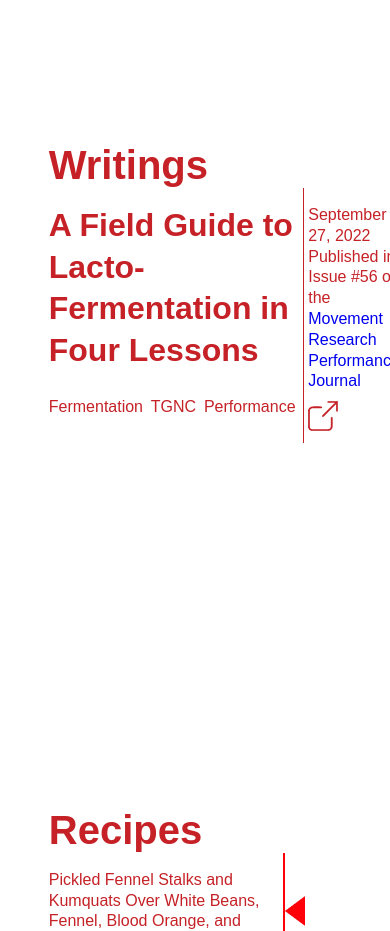
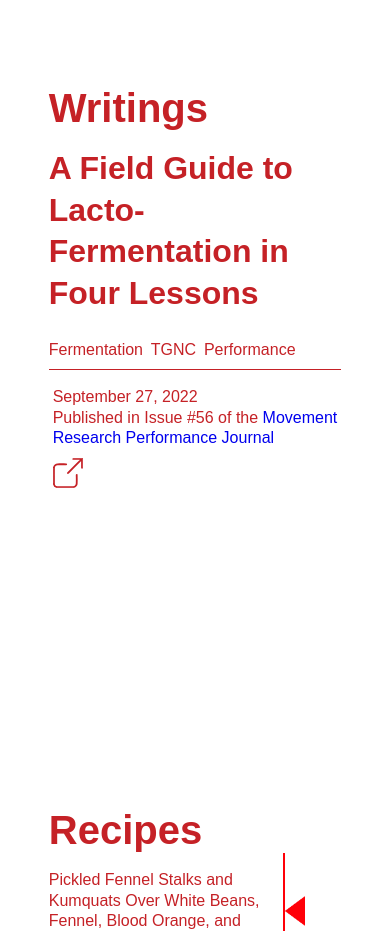
Before and after one commit to ampersand-paris/ampersand-paris-website, a React (Create React App) app: page /creative in a window 390 px wide. Shown: the part 7140-8071 px from the top of the page. Built offline with nearby package versions, Linux system fonts and the light colour scheme; the HTML template or start-up script is replaced by a standard one; a web font is replaced by a local one.

Commit message:
bug fixes

```diff
--- a/src/Ampersand/Components/Writings.js
+++ b/src/Ampersand/Components/Writings.js
@@ -6,8 +6,8 @@ const Writings = () => {
             <div class="seventy-five full-height flex column just-center">
 	            <h1 className="bright-red no-space">Writings</h1>
                 <div className="flex relative z-index-100">
-                    <div className="flex">
-                        <div className="fifty-percent flex column red-border-right">
+                    <div className="flex mobile-column">
+                        <div className="fifty-percent flex column red-border-right mobile-border-bottom">
                             <h2 className="writing-title bright-red ">A Field Guide to Lacto-Fermentation in Four Lessons</h2>
                             <div className="flex no-space">
                                 <p className="tech-padding-first">Fermentation</p>
--- a/src/Menus/LeftMenu.js
+++ b/src/Menus/LeftMenu.js
@@ -47,7 +47,7 @@ const LeftMenu = (props) => {
         <div className="z-index h-one-hundred left-menu flex" id="left-menu">
             <div className="z-index relative menu-width h-one-hundred flex column just-center menu-side-padding white-border-right bg-bright-red cursor">
                 <img onClick={props.active} className="z-index absolute left-menu-triangle-close cursor" id="left-close" src="./Images/WhiteTriangle.png" />
-                <h3 className="sub-title absolute white opacity-80 ">UX/UI Engineer</h3>
+                <h3 className="sub-title absolute white opacity-80 ">UX/UI <br></br>Engineer</h3>
                 <div>
                     <h3 onClick={scrollAbout} className="white menu cursor">about</h3>
                     <h3 onClick={scrollSkills} className="white menu cursor">skills</h3>
--- a/src/Portfolio/Components/Experience.js
+++ b/src/Portfolio/Components/Experience.js
@@ -55,7 +55,7 @@ const Experience = () => {
     return (
         <>
             <a id="experience"></a>
-            <div className="stnd-padding full-height flex column al-center just-center bg-bright-red">
+            <div className="stnd-padding full-height flex column al-center just-center bg-bright-red mobile-h-one-hundred">
                 <div className="white-border border-radius text-padding text-width bg-white experience-height">
                     <h1 className="bright-red sub-title opacity-80 no-space">Experience</h1>
                     <div className="flex w-one-hundred mobile-column">
--- a/src/index.css
+++ b/src/index.css
@@ -704,6 +704,10 @@ h1 {
 }
 /* ====== HEIGHT ====== */
 
+.experience-height  {
+  height: 100%;
+}
+
 .height-150px {
   height: 100%;
   padding-bottom: 20px;
@@ -773,6 +777,13 @@ h1 {
   position: relative;
 }
 
+/* ====== BORDERS ====== */
+
+.mobile-border-bottom {
+  border-right: none;
+  border-bottom: 1px solid var(--bright-red)
+}
+
 /* ====== HOME ====== */
 
 .ampersand {
@@ -802,8 +813,6 @@ h1 {
   width: 100%;
 }
 
-/* ====== PROJECTS ====== */
-
 .mobile-triangle-tab {
   transform: rotate(180deg) !important;
 }
```
